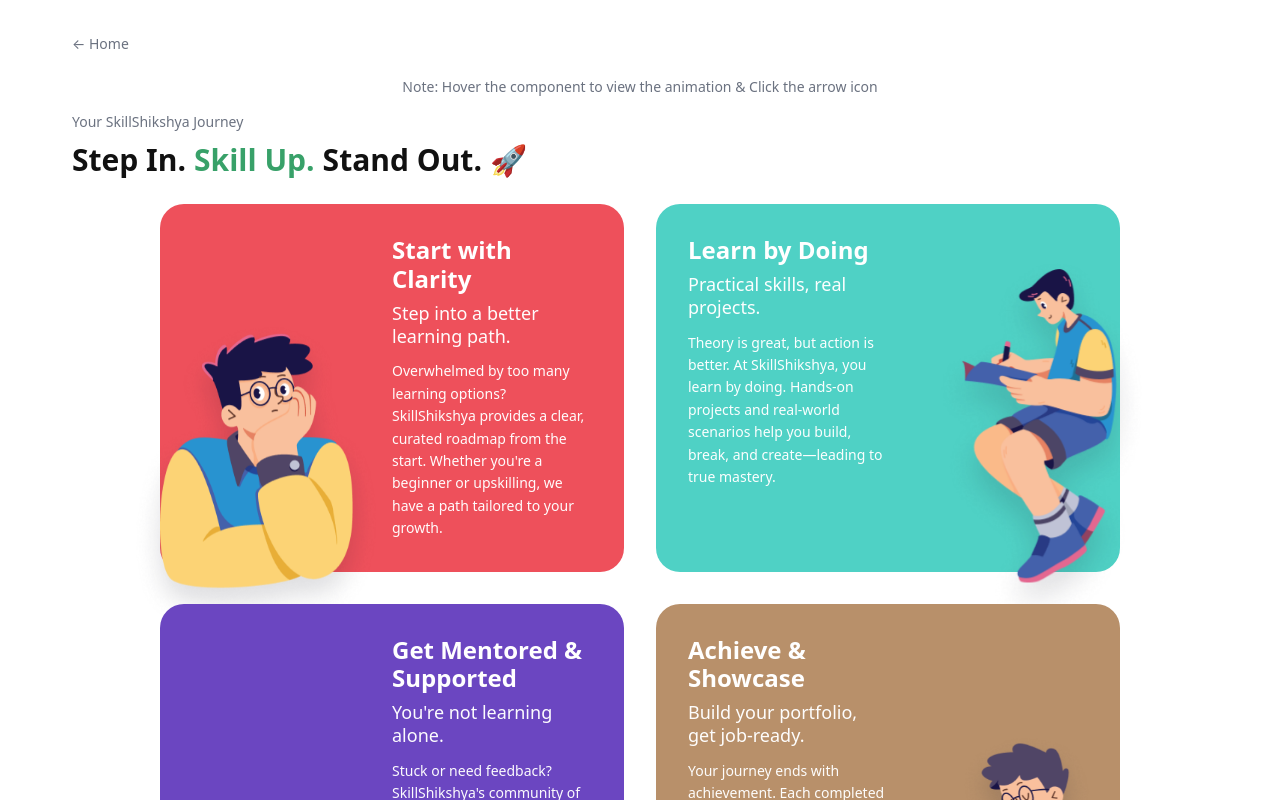
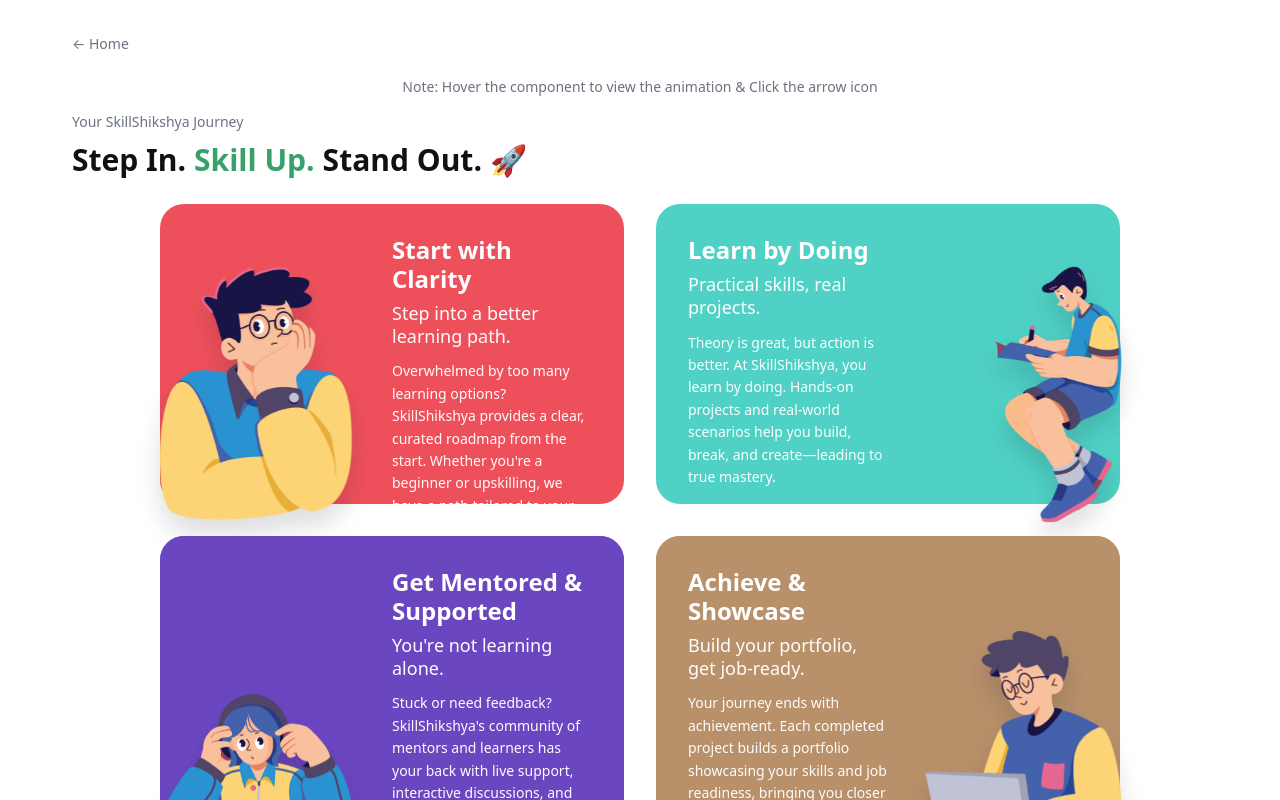
Before and after one commit to sanjyalsmriti/VirtFrontend, a React (Vite) app: page /task1 in a window 1280 px wide. Shown: the top 800 px of the page. Built offline with nearby package versions, Linux system fonts and the light colour scheme.

Commit message:
fix: card hover

```diff
--- a/src/components/task1/JourneyCard.jsx
+++ b/src/components/task1/JourneyCard.jsx
@@ -8,22 +8,20 @@
   image,
   imagePosition = 'left',
   carouselSlides = [],
+  enableHoverAnimation = false,
 }) {
   const [isHovered, setIsHovered] = useState(false)
   const [currentSlide, setCurrentSlide] = useState(0)
 
-  function handleMouseEnter(e) {
-    e.currentTarget.style.transform = 'translateY(-4px)'
+  function handleMouseEnter() {
     setIsHovered(true)
   }
-  function handleMouseLeave(e) {
-    e.currentTarget.style.transform = 'translateY(0)'
+  function handleMouseLeave() {
     setIsHovered(false)
     setCurrentSlide(0)
   }
 
-  const hasCarousel = carouselSlides.length > 0
-  const showCarousel = hasCarousel && isHovered
+  const hasCarousel = carouselSlides.length > 0 && enableHoverAnimation
   const slide = carouselSlides[currentSlide]
   const canGoPrev = currentSlide > 0
   const canGoNext = currentSlide < carouselSlides.length - 1
@@ -37,37 +35,29 @@
     setCurrentSlide((i) => Math.min(carouselSlides.length - 1, i + 1))
   }
 
+  const cardBg = bgColor ?? '#2d3748'
+
   return (
     <div
       className="journey-card"
       style={{
-        backgroundColor: bgColor,
+        backgroundColor: hasCarousel ? 'transparent' : cardBg,
         color: '#fff',
-        transition: 'transform 0.2s ease',
+        overflow: 'visible',
       }}
       onMouseEnter={handleMouseEnter}
       onMouseLeave={handleMouseLeave}
     >
-      {!showCarousel && image && (
-        <div
-          className={`journey-card__illustration journey-card__illustration--${imagePosition}`}
-          aria-hidden
-        >
-          <img src={image} alt="" className="journey-card__person" />
-        </div>
-      )}
-      {!showCarousel && (
-        <div className="journey-card__content">
-          <h2 className="journey-card__title">{title}</h2>
-          <p className="journey-card__subtitle">{subtitle}</p>
-          <p className="journey-card__body">{body}</p>
-        </div>
-      )}
-
-      {showCarousel && (
+      {/* Layer 1: Carousel – visible after hover, fades in as front vanishes */}
+      {hasCarousel && (
         <div
           className="journey-card__carousel"
-          style={{ backgroundColor: bgColor }}
+          style={{
+            backgroundColor: cardBg,
+            opacity: isHovered ? 1 : 0,
+            transition: 'opacity 0.5s ease',
+            pointerEvents: isHovered ? 'auto' : 'none',
+          }}
           aria-label="Carousel"
         >
           <button
@@ -104,6 +94,32 @@
           </button>
         </div>
       )}
+
+      {/* Layer 2: Front card – whole card look; on hover it slides left and fades (container stays put) */}
+      <div
+        className="journey-card__front"
+        style={{
+          backgroundColor: cardBg,
+          transform: hasCarousel && isHovered ? 'translateX(-100%)' : 'translateX(0)',
+          opacity: hasCarousel && isHovered ? 0 : 1,
+          transition: 'transform 0.5s ease, opacity 0.5s ease',
+          pointerEvents: hasCarousel && isHovered ? 'none' : 'auto',
+        }}
+      >
+        {image && (
+          <div
+            className={`journey-card__illustration journey-card__illustration--${imagePosition}`}
+            aria-hidden
+          >
+            <img src={image} alt="" className="journey-card__person" />
+          </div>
+        )}
+        <div className="journey-card__content">
+          <h2 className="journey-card__title">{title}</h2>
+          <p className="journey-card__subtitle">{subtitle}</p>
+          <p className="journey-card__body">{body}</p>
+        </div>
+      </div>
     </div>
   )
 }
--- a/src/index.css
+++ b/src/index.css
@@ -65,6 +65,16 @@
   padding: var(--journey-card-padding);
   min-height: 300px;
   overflow: visible;
+}
+
+/* Front layer: sits on top of carousel, slides left and fades on hover (see JS) */
+.journey-card__front {
+  position: absolute;
+  inset: 0;
+  z-index: 1;
+  border-radius: var(--journey-card-radius);
+  padding: var(--journey-card-padding);
+  min-height: 300px;
 }
 
 /* Illustration is the size of the card (full height, half width), sits in corner, overflows outside */
@@ -183,17 +193,16 @@
   animation: shakeVertical 3s ease-in-out infinite;
 }
 
-/* Journey card carousel (on hover) - Figma design */
+/* Journey card carousel – sits underneath .journey-card__front, revealed on hover */
 .journey-card__carousel {
   position: absolute;
   inset: 0;
-  z-index: 2;
+  z-index: 0;
   border-radius: var(--journey-card-radius);
   padding: var(--journey-card-padding);
   display: flex;
   align-items: center;
-  justify-content: space-between;
-  gap: 16px;
+  justify-content: center;
 }
 
 .journey-card__carousel-slide {
@@ -204,7 +213,7 @@
   flex-direction: column;
   justify-content: flex-start;
   align-items: flex-start;
-  padding: 0 48px;
+  padding: 0 56px;
 }
 
 .journey-card__carousel-title {
@@ -236,7 +245,9 @@
 }
 
 .journey-card__carousel-btn {
-  flex-shrink: 0;
+  position: absolute;
+  top: 50%;
+  transform: translateY(-50%);
   width: 44px;
   height: 44px;
   border-radius: 50%;
@@ -248,6 +259,7 @@
   align-items: center;
   justify-content: center;
   transition: background 0.2s ease, border-color 0.2s ease, opacity 0.2s ease;
+  z-index: 1;
 }
 
 .journey-card__carousel-btn:hover:not(:disabled) {
@@ -261,11 +273,11 @@
 }
 
 .journey-card__carousel-btn--prev {
-  margin-right: 0;
+  left: 0;
 }
 
 .journey-card__carousel-btn--next {
-  margin-left: 0;
+  right: 0;
 }
 
 .journey-grid {
--- a/src/pages/Task1Screen.jsx
+++ b/src/pages/Task1Screen.jsx
@@ -108,8 +108,8 @@
           margin: '0 auto',
         }}
       >
-        {JOURNEY_CARDS.map((card) => (
-          <JourneyCard key={card.id} {...card} />
+        {JOURNEY_CARDS.map((card, index) => (
+          <JourneyCard key={card.id} {...card} enableHoverAnimation={index < 2} />
         ))}
       </div>
     </PageLayout>
```
